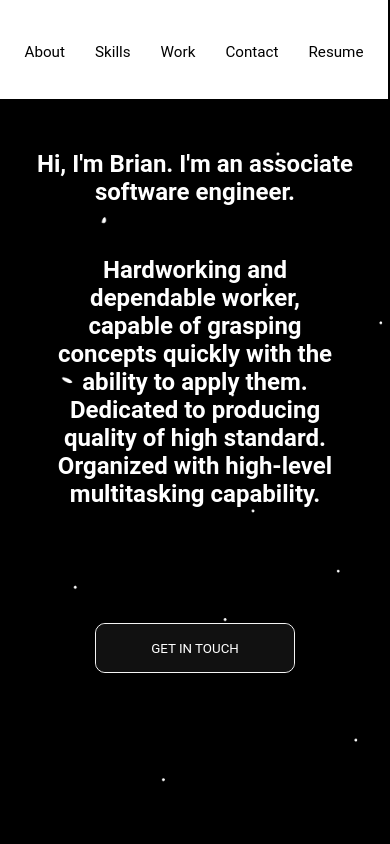
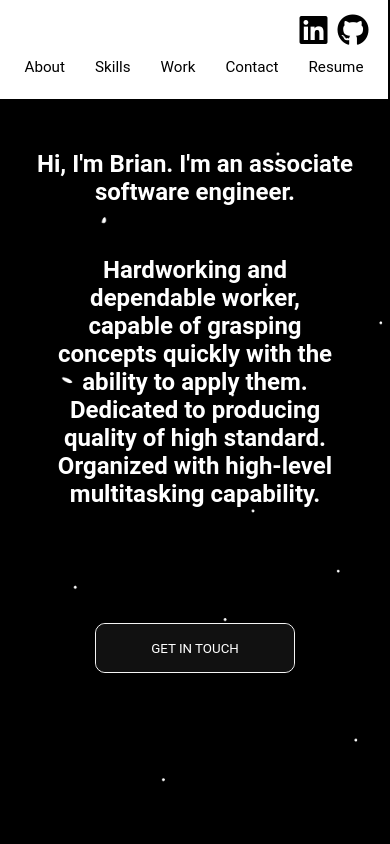
Before and after one commit to Dood3l/portfolio, a React (Create React App) app in the folder portfolio/: page / in a window 390 px wide. Shown: the top 844 px of the page. Built offline with nearby package versions, Linux system fonts and the light colour scheme.

Commit message:
fixed social icon on mobile phone

```diff
--- a/portfolio/public/style.css
+++ b/portfolio/public/style.css
@@ -62,6 +62,10 @@ nav {
     }
     #mobile-cards {
         text-align: right;
+    }
+    #mobile-socials {
+        margin-right: -280px;
+        margin-top: 70px;
     }
 }
 .logo {
```
